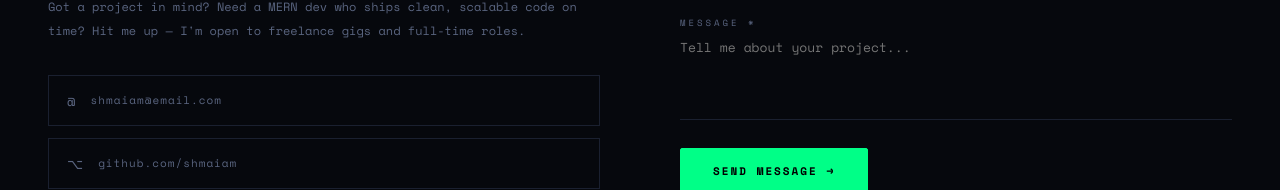
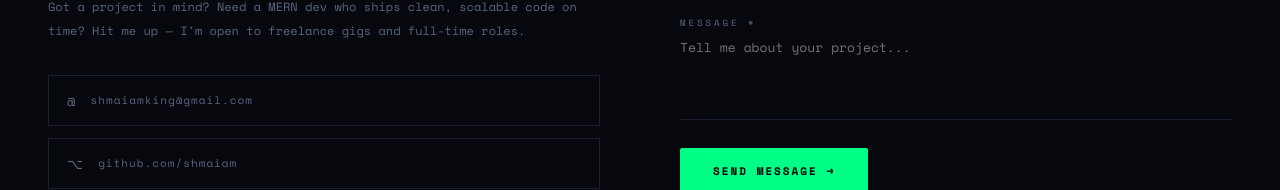
Before and after one commit to Shmaiam/Portfolio, a React (Vite) app in the folder client/: page / in a window 1280 px wide. Shown: the part 5436-5626 px from the top of the page. Built offline with nearby package versions, Linux system fonts and the light colour scheme.

Commit message:
updated portfolio

```diff
--- a/client/src/App.jsx
+++ b/client/src/App.jsx
@@ -377,15 +377,15 @@ function Contact() {
           <h3>Let's build something real together.</h3>
           <p>Got a project in mind? Need a MERN dev who ships clean, scalable code on time? Hit me up — I'm open to freelance gigs and full-time roles.</p>
           <div className="contact-links">
-            <a href="mailto:shmaiam@email.com" className="contact-link">
+            <a href="mailto:shmaiamking@gmail.com" className="contact-link">
               <span className="contact-link-icon">@</span>
-              shmaiam@email.com
+              shmaiamking@gmail.com
             </a>
-            <a href="https://github.com/shmaiam" className="contact-link" target="_blank" rel="noreferrer">
+            <a href="https://github.com/Shmaiam" className="contact-link" target="_blank" rel="noreferrer">
               <span className="contact-link-icon">⌥</span>
               github.com/shmaiam
             </a>
-            <a href="https://linkedin.com/in/shmaiam" className="contact-link" target="_blank" rel="noreferrer">
+            <a href="https://www.linkedin.com/in/muhammad-shmaiam-b057b0283/" className="contact-link" target="_blank" rel="noreferrer">
               <span className="contact-link-icon">in</span>
               linkedin.com/in/shmaiam
             </a>
@@ -421,8 +421,8 @@ function Footer() {
     <footer className="footer">
       <p>© 2025 Muhammad Shmaiam // All Rights Reserved</p>
       <div className="footer-links">
-        <a href="https://github.com/shmaiam" target="_blank" rel="noreferrer">GitHub</a>
-        <a href="https://linkedin.com/in/shmaiam" target="_blank" rel="noreferrer">LinkedIn</a>
+        <a href="https://github.com/Shmaiam" target="_blank" rel="noreferrer">GitHub</a>
+        <a href="https://www.linkedin.com/in/muhammad-shmaiam-b057b0283/" target="_blank" rel="noreferrer">LinkedIn</a>
         <a href="#contact">Contact</a>
       </div>
     </footer>
```
